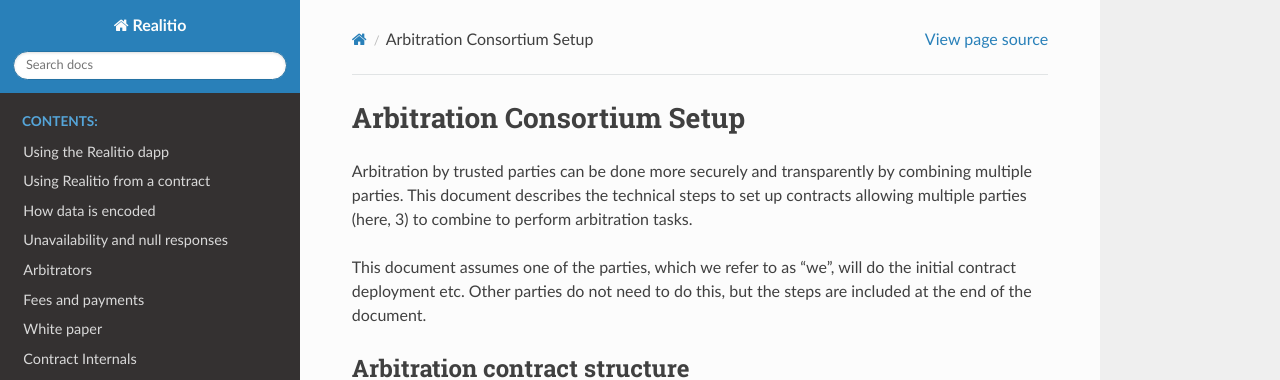
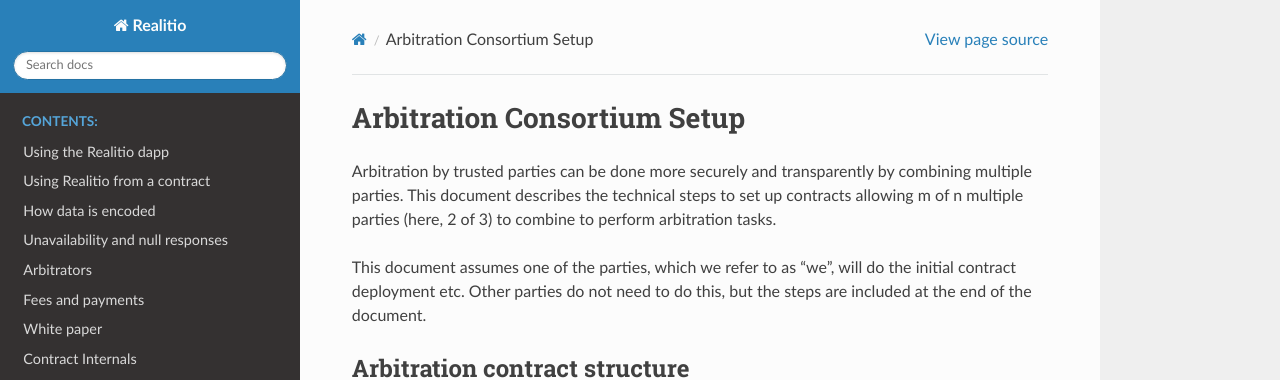
Before and after one commit to realitio/realitio-dapp, a Sphinx documentation site: the page built from docs/consortium.rst, in a window 1280 px wide and 900 px high. Shown: the top 380 px of the window. Built offline with Sphinx 7.4.7 and the Read the Docs theme 2.0.0, drawn with Linux system fonts in a browser that asks for light colours.

Commit message:
clarify m of n

```diff
--- a/docs/consortium.rst
+++ b/docs/consortium.rst
@@ -6,7 +6,7 @@ Arbitration Consortium Setup
    :caption: Contents:
 
 
-Arbitration by trusted parties can be done more securely and transparently by combining multiple parties. This document describes the technical steps to set up contracts allowing multiple parties (here, 3) to combine to perform arbitration tasks.
+Arbitration by trusted parties can be done more securely and transparently by combining multiple parties. This document describes the technical steps to set up contracts allowing m of n multiple parties (here, 2 of 3) to combine to perform arbitration tasks.
 
 This document assumes one of the parties, which we refer to as "we", will do the initial contract deployment etc. Other parties do not need to do this, but the steps are included at the end of the document.
 
```
